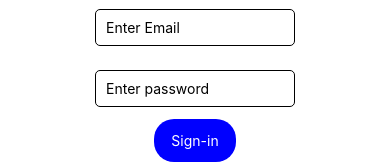
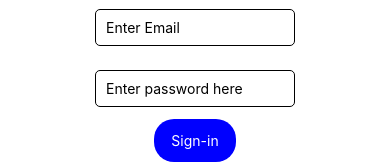
Before and after one commit to dc0dr/ecommerce-shopping-app-react-native, a React Native app: screen /Login in a window 390 px wide. Shown: the part 376-540 px from the top of the page. Built offline with nearby package versions, Linux system fonts and the light colour scheme.

Commit message:
Testing for GitHub connectivity. Ignore this

```diff
--- a/screens/Login.js
+++ b/screens/Login.js
@@ -14,7 +14,7 @@ const Login = ({navigation}) => {
             />
             <TextInput
                 style = {loginStyles.textInput}
-                placeholder="Enter password"
+                placeholder="Enter password here"
                 />
 
             <TouchableOpacity
```
